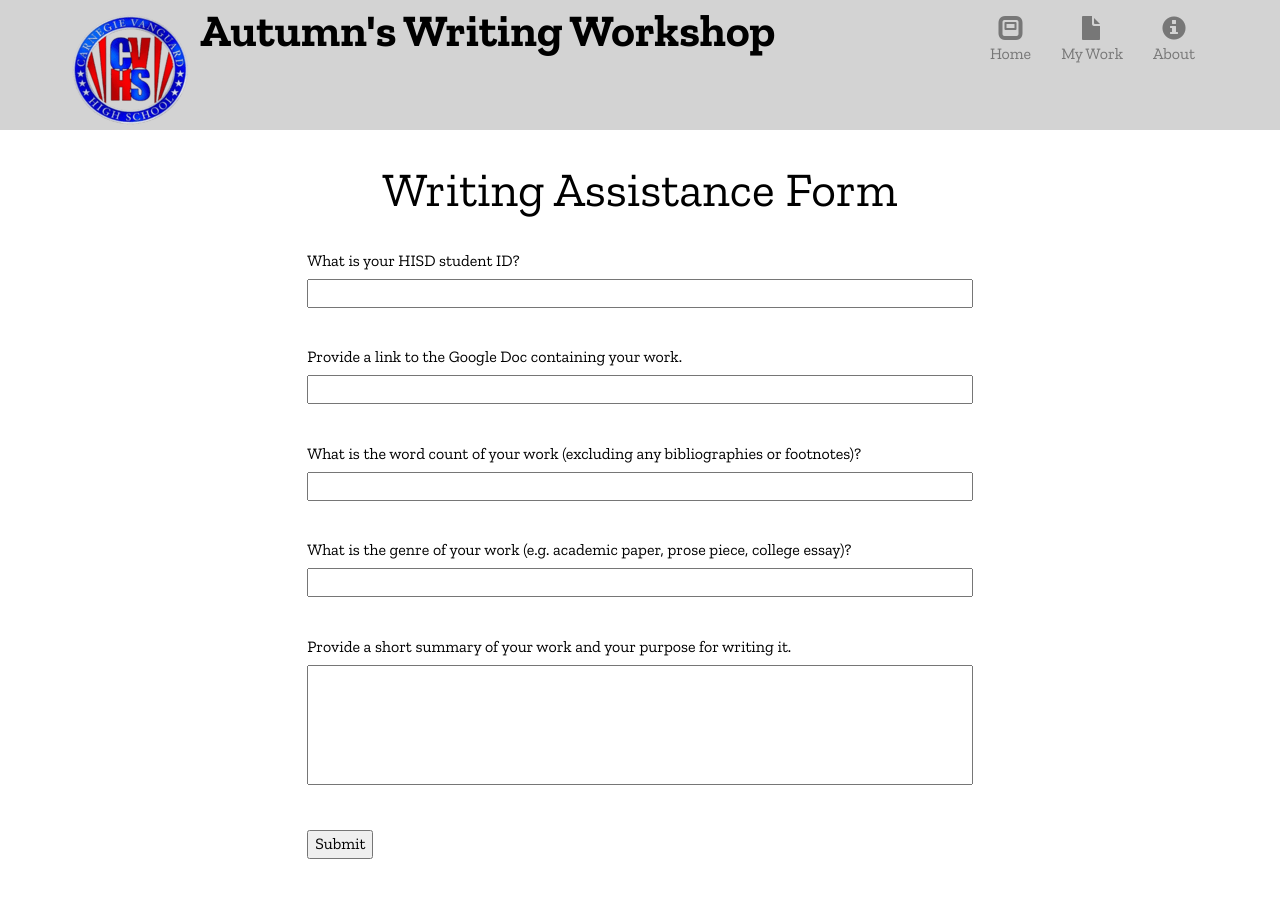
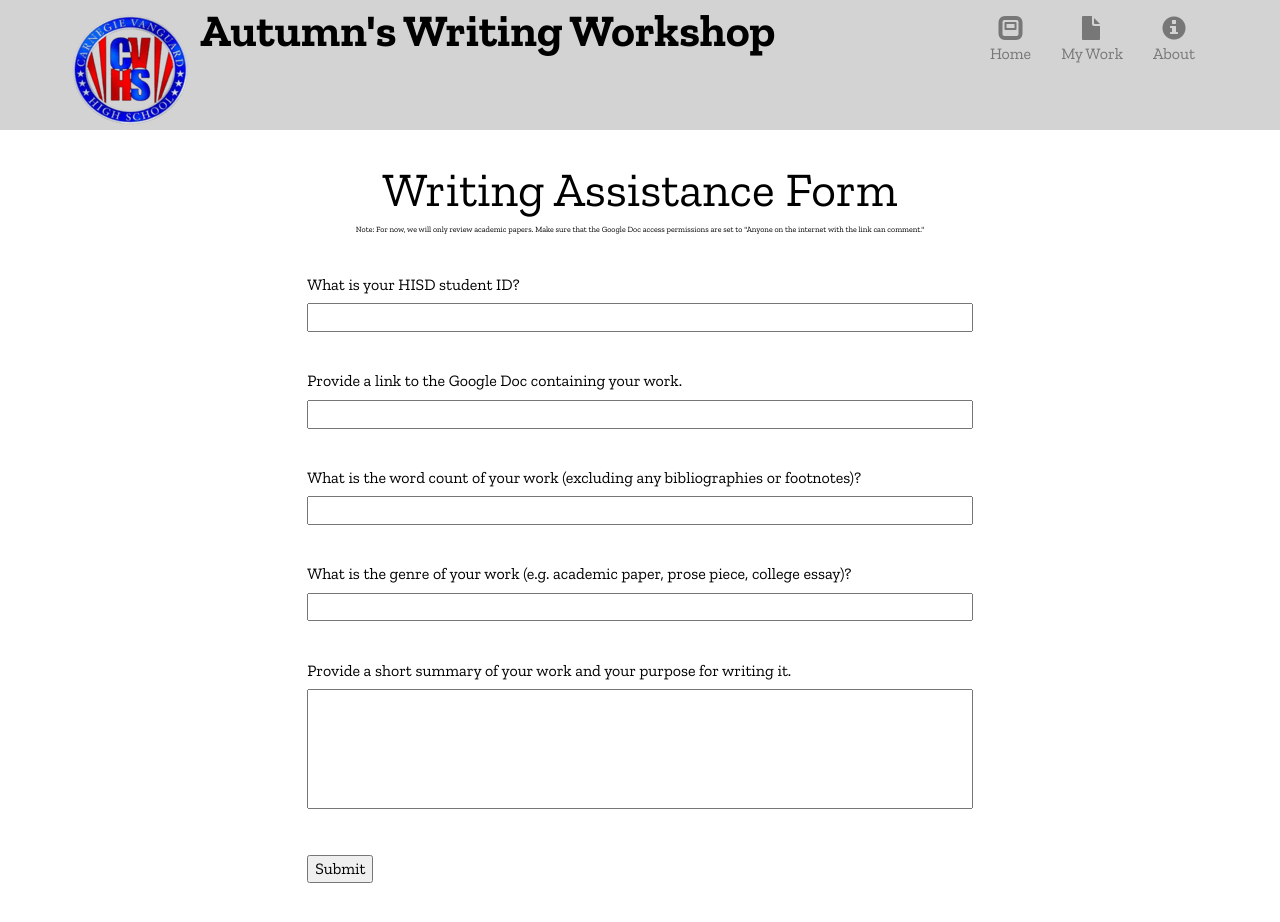
Before and after one commit to autdumb/v1.0, a plain HTML site: page form.html in a window 1280 px wide. Drawn offline with nearby package versions, Linux system fonts and the light colour scheme.

Commit message:
even more stuff

```diff
--- a/css/styles.css
+++ b/css/styles.css
@@ -70,7 +70,21 @@ textarea {
 
 .mwheader {
   text-align: center;
+  margin-top: 2%;
+  font-size: 3em;
+  font-weight: 400;
+}
+
+.mwheaderaboutus {
+  text-align: center;
   margin: 2%;
+  font-size: 3em;
+  font-weight: 400;
+}
+
+.mwheaderform {
+  text-align: center;
+  margin-top: 2%;
   font-size: 3em;
   font-weight: 400;
 }
@@ -83,6 +97,16 @@ textarea {
   margin-top: 0;
   font-size: 1em;
 }
+
+.mwbodyform {
+  text-align: center;
+  margin-bottom: 3%;
+  margin-right: 10%;
+  margin-left: 10%;
+  margin-top: 0;
+  font-size: 0.5em;
+}
+
 
 .formbutton {
   position: absolute;
--- a/form.html
+++ b/form.html
@@ -61,7 +61,8 @@
 
   </header>
 
-<div class="mwheader">Writing Assistance Form</div>
+<div class="mwheaderform">Writing Assistance Form</div>
+<div class="mwbodyform">Note: For now, we will only review academic papers. Make sure that the Google Doc access permissions are set to "Anyone on the internet with the link can comment."</div>
 <div class="form-question">What is your HISD student ID?</div><input id="question1"></input>
 <div class="form-question">Provide a link to the Google Doc containing your work.</div><input id="question2"></input>
 <div class="form-question">What is the word count of your work (excluding any bibliographies or footnotes)?</div><input id="question3"></input>
```
Also changed, not shown: about.html (+2 -1 lines).
